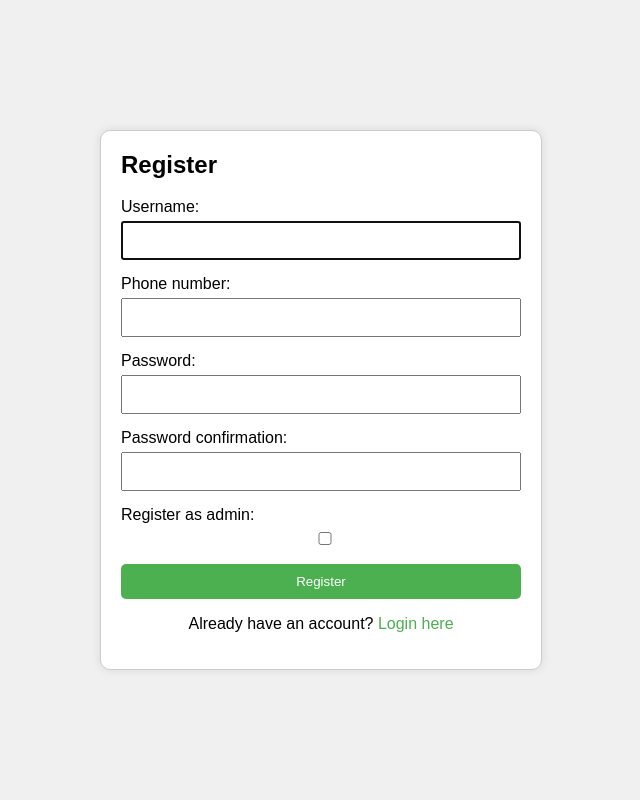
After one commit to Bonny07/DjangoLibraryManagementSystem, a Django app: page /register/ in a window 1280 px wide. The commit adds this page. Shown: the whole page, without its empty margins (319-959 px from the left). Run offline with Django 5.2, Linux system fonts and the light colour scheme.

Commit message:
version beta2.0.0 Add login and register Add user mode and admin mode

```diff
--- a/library_system/library/forms.py
+++ b/library_system/library/forms.py
@@ -1,12 +1,24 @@
 from django import forms
-from .models import Book, BorrowRecord, Author
+from django.contrib.auth.forms import UserCreationForm, AuthenticationForm
+from .models import Book, BorrowRecord, Author, CustomUser
+
+
+class CustomUserCreationForm(UserCreationForm):
+    class Meta:
+        model = CustomUser
+        fields = ['username', 'phone_number', 'password1', 'password2', 'is_admin']
+
+
+class CustomAuthenticationForm(AuthenticationForm):
+    pass
+
 
 class BookForm(forms.ModelForm):
     author_name = forms.CharField(max_length=100, required=False, label='Author Name')
 
     class Meta:
         model = Book
-        fields = ['title', 'author', 'published_date', 'total_quantity', 'available_quantity']
+        fields = ['title', 'author', 'total_quantity', 'available_quantity']
 
     def save(self, commit=True):
         author_name = self.cleaned_data.get('author_name')
@@ -15,6 +27,7 @@ class BookForm(forms.ModelForm):
             self.instance.author = author
         return super().save(commit=commit)
 
+
 class BorrowRecordForm(forms.ModelForm):
     borrow_date = forms.DateField(widget=forms.DateInput(attrs={'type': 'date'}))
     return_date = forms.DateField(widget=forms.DateInput(attrs={'type': 'date'}), required=False)
@@ -22,3 +35,34 @@ class BorrowRecordForm(forms.ModelForm):
     class Meta:
         model = BorrowRecord
         fields = ['book', 'borrower', 'borrow_date', 'return_date']
+
+
+from django import forms
+from django.contrib.auth.forms import UserCreationForm
+from .models import CustomUser
+
+
+class CustomUserCreationForm(UserCreationForm):
+    is_admin = forms.BooleanField(required=False, label='Register as admin')
+
+    class Meta:
+        model = CustomUser
+        fields = ('username', 'phone_number', 'password1', 'password2', 'is_admin')
+
+
+class CustomAuthenticationForm(AuthenticationForm):
+    class Meta:
+        model = CustomUser
+        fields = ('username', 'password')
+
+
+class BookForm(forms.ModelForm):
+    class Meta:
+        model = Book
+        fields = ['title', 'author', 'total_quantity', 'available_quantity']
+
+
+class BorrowRecordForm(forms.ModelForm):
+    class Meta:
+        model = BorrowRecord
+        fields = ['book', 'borrower', 'borrow_date', 'return_date']
--- a/library_system/library/models.py
+++ b/library_system/library/models.py
@@ -1,4 +1,9 @@
+from django.contrib.auth.models import AbstractUser
 from django.db import models
+
+class CustomUser(AbstractUser):
+    phone_number = models.CharField(max_length=15, unique=True)
+    is_admin = models.BooleanField(default=False)
 
 class Author(models.Model):
     name = models.CharField(max_length=100)
@@ -8,7 +13,6 @@ class Book(models.Model):
     author = models.ForeignKey(Author, on_delete=models.CASCADE)
     total_quantity = models.PositiveIntegerField()
     available_quantity = models.PositiveIntegerField()
-    published_date = models.DateField(null=True, blank=True)  # 修改此行
 
 class BorrowRecord(models.Model):
     book = models.ForeignKey(Book, on_delete=models.CASCADE)
--- a/library_system/library/serializers.py
+++ b/library_system/library/serializers.py
@@ -1,10 +1,12 @@
 from rest_framework import serializers
 from .models import Author, Book, BorrowRecord
+
 
 class AuthorSerializer(serializers.ModelSerializer):
     class Meta:
         model = Author
         fields = ['name']
+
 
 class BookSerializer(serializers.ModelSerializer):
     author = AuthorSerializer()
@@ -13,6 +15,7 @@ class BookSerializer(serializers.ModelSerializer):
         model = Book
         fields = ['title', 'author', 'published_date']
 
+
 class BorrowRecordSerializer(serializers.ModelSerializer):
     book = BookSerializer()
 
--- /dev/null
+++ b/library_system/library/templates/registration/register.html
@@ -0,0 +1,96 @@
+<!DOCTYPE html>
+<html>
+<head>
+    <title>Register</title>
+    <style>
+        body {
+            font-family: Arial, sans-serif;
+            display: flex;
+            justify-content: center;
+            align-items: center;
+            height: 100vh;
+            margin: 0;
+            background-color: #f0f0f0;
+        }
+        .register-container {
+            width: 400px;
+            padding: 20px;
+            border: 1px solid #ccc;
+            border-radius: 10px;
+            background-color: #fff;
+            box-shadow: 0 0 10px rgba(0, 0, 0, 0.1);
+        }
+        .register-container h2 {
+            margin-top: 0;
+        }
+        .register-container .form-group {
+            margin-bottom: 15px;
+        }
+        .register-container label {
+            display: block;
+            margin-bottom: 5px;
+        }
+        .register-container input,
+        .register-container select {
+            width: 100%;
+            padding: 10px;
+            box-sizing: border-box;
+        }
+        .register-container button {
+            width: 100%;
+            padding: 10px;
+            background-color: #4CAF50;
+            color: white;
+            border: none;
+            border-radius: 5px;
+            cursor: pointer;
+        }
+        .register-container button:hover {
+            background-color: #45a049;
+        }
+        .login-link {
+            text-align: center;
+            margin-top: 10px;
+        }
+        .login-link a {
+            color: #4CAF50;
+            text-decoration: none;
+        }
+        .login-link a:hover {
+            text-decoration: underline;
+        }
+    </style>
+</head>
+<body>
+    <div class="register-container">
+        <h2>Register</h2>
+        <form method="post">
+            {% csrf_token %}
+            <div class="form-group">
+                {{ form.username.label_tag }}
+                {{ form.username }}
+            </div>
+            <div class="form-group">
+                {{ form.phone_number.label_tag }}
+                {{ form.phone_number }}
+            </div>
+            <div class="form-group">
+                {{ form.password1.label_tag }}
+                {{ form.password1 }}
+            </div>
+            <div class="form-group">
+                {{ form.password2.label_tag }}
+                {{ form.password2 }}
+            </div>
+            <div class="form-group">
+                {{ form.is_admin.label_tag }}
+                {{ form.is_admin }}
+            </div>
+            <button type="submit">Register</button>
+        </form>
+        <div class="login-link">
+            <p>Already have an account? <a href="{% url 'login' %}">Login here</a></p>
+        </div>
+    </div>
+</body>
+</html>
--- a/library_system/library/urls.py
+++ b/library_system/library/urls.py
@@ -3,10 +3,11 @@ from . import views
 
 urlpatterns = [
     path('', views.index, name='index'),
-    path('add_book/', views.add_book, name='add_book'),
+    path('my_books/', views.my_books, name='my_books'),
     path('borrow_book/<int:pk>/', views.borrow_book, name='borrow_book'),
-    path('my_books/', views.my_books, name='my_books'),
     path('return_book/<int:pk>/', views.return_book, name='return_book'),
     path('delete_book/<int:pk>/', views.delete_book, name='delete_book'),
     path('update_book/<int:pk>/', views.update_book, name='update_book'),
+    path('add_book/', views.add_book, name='add_book'),
+    path('redirect_user/', views.redirect_user, name='redirect_user'),
 ]
--- a/library_system/library/views.py
+++ b/library_system/library/views.py
@@ -1,35 +1,96 @@
-from django.db.models import Q
 from django.shortcuts import render, redirect, get_object_or_404
+from django.contrib.auth import login, logout
+from .forms import CustomUserCreationForm, CustomAuthenticationForm, BookForm, BorrowRecordForm
 from django.contrib import messages
 from .models import Book, Author, BorrowRecord
+from django.contrib.auth.decorators import login_required
+from django.contrib.auth.views import LoginView, LogoutView
 from datetime import date
+from django.contrib.admin.views.decorators import staff_member_required
 
+from django.shortcuts import render, redirect
+from django.contrib.auth import login
+from .forms import CustomUserCreationForm
+
+
+def register(request):
+    if request.method == 'POST':
+        form = CustomUserCreationForm(request.POST)
+        if form.is_valid():
+            user = form.save(commit=False)
+            user.is_staff = form.cleaned_data['is_admin']
+            user.is_superuser = form.cleaned_data['is_admin']
+            user.save()
+            login(request, user)
+            return redirect('index')
+    else:
+        form = CustomUserCreationForm()
+    return render(request, 'registration/register.html', {'form': form})
+
+
+@login_required
+def redirect_user(request):
+    if request.user.is_admin:
+        return redirect('index')
+    else:
+        return redirect('my_books')
+
+
+from django.shortcuts import render, redirect, get_object_or_404
+from django.contrib.auth.decorators import login_required
+from django.contrib import messages
+from .models import Book, Author
+
+
+@login_required
 def index(request):
-    edit_mode = request.GET.get('edit_mode') == 'true'
-    id_query = request.GET.get('id_query')
-    title_query = request.GET.get('title_query')
-    author_query = request.GET.get('author_query')
+    edit_mode = 'edit_mode' in request.GET and request.GET['edit_mode'] == 'true'
+    new_edit_mode = not edit_mode
+    edit_button_text = 'Edit Mode' if not edit_mode else 'View Mode'
+
+    id_query = request.GET.get('id_query', '')
+    title_query = request.GET.get('title_query', '')
+    author_query = request.GET.get('author_query', '')
+
     books = Book.objects.all()
-
     if id_query:
-        books = books.filter(id__icontains=id_query)
+        books = books.filter(id=id_query)
     if title_query:
         books = books.filter(title__icontains=title_query)
     if author_query:
         books = books.filter(author__name__icontains=author_query)
 
-    authors = Author.objects.filter(book__isnull=False).distinct()
-    new_edit_mode = 'false' if edit_mode else 'true'
-    edit_button_text = 'Save' if edit_mode else 'Edit'
+    authors = Author.objects.all()
+
+    if request.method == 'POST':
+        title = request.POST.get('title')
+        author_name = request.POST.get('author')
+        total_quantity = request.POST.get('total_quantity')
+        available_quantity = request.POST.get('available_quantity')
+
+        if title and author_name and total_quantity and available_quantity:
+            author, created = Author.objects.get_or_create(name=author_name)
+            Book.objects.create(
+                title=title,
+                author=author,
+                total_quantity=int(total_quantity),
+                available_quantity=int(available_quantity)
+            )
+            messages.success(request, 'Book added successfully')
+            return redirect('index')
+        else:
+            messages.error(request, 'Please fill out all fields.')
 
     context = {
         'books': books,
         'authors': authors,
         'edit_mode': edit_mode,
-        'new_edit_mode': new_edit_mode,
+        'new_edit_mode': 'true' if not edit_mode else 'false',
         'edit_button_text': edit_button_text,
     }
+
     return render(request, 'library/index.html', context)
+
 
 def add_book(request):
     if request.method == 'POST':
@@ -44,23 +105,27 @@ def add_book(request):
         messages.success(request, 'Book added successfully.')
     return redirect('index')
 
+
 def borrow_book(request, pk):
     book = get_object_or_404(Book, pk=pk)
     if book.available_quantity > 0:
         book.available_quantity -= 1
         book.save()
-        BorrowRecord.objects.create(book=book, borrower='John Doe', borrow_date=date.today())
+        BorrowRecord.objects.create(book=book, borrower=request.user.username, borrow_date=date.today())
         messages.success(request, 'Book borrowed successfully.')
     else:
         messages.error(request, 'No available copies left.')
     return redirect('index')
 
+
+@login_required
 def my_books(request):
-    borrowed_books = BorrowRecord.objects.filter(borrower='John Doe')
+    borrowed_books = BorrowRecord.objects.filter(borrower=request.user.username)
     context = {
         'borrowed_books': borrowed_books,
     }
     return render(request, 'library/my_books.html', context)
+
 
 def return_book(request, pk):
     record = get_object_or_404(BorrowRecord, pk=pk)
@@ -70,12 +135,16 @@ def return_book(request, pk):
     messages.success(request, 'Book returned successfully.')
     return redirect('my_books')
 
+
+@staff_member_required
 def delete_book(request, pk):
     book = get_object_or_404(Book, pk=pk)
     book.delete()
     messages.success(request, 'Book deleted successfully.')
     return redirect('index')
 
+
+@staff_member_required
 def update_book(request, pk):
     book = get_object_or_404(Book, pk=pk)
     if request.method == 'POST':
@@ -92,3 +161,20 @@ def update_book(request, pk):
         book.save()
         messages.success(request, 'Book updated successfully.')
     return redirect('index')
+
+
+def custom_logout(request):
+    logout(request)
+    return redirect('login')
+
+
+from django.shortcuts import redirect
+from django.contrib.auth.decorators import login_required
+
+
+@login_required
+def redirect_user(request):
+    if request.user.is_superuser:
+        return redirect('admin:index')
+    else:
+        return redirect('index')
--- a/library_system/library_system/urls.py
+++ b/library_system/library_system/urls.py
@@ -1,10 +1,12 @@
 from django.contrib import admin
 from django.urls import path, include
-from django.contrib.auth import views as auth_views
+from django.contrib.auth.views import LoginView
+from library.views import register, redirect_user, custom_logout
 
 urlpatterns = [
     path('admin/', admin.site.urls),
+    path('register/', register, name='register'),
+    path('accounts/login/', LoginView.as_view(template_name='registration/login.html'), name='login'),
+    path('accounts/logout/', custom_logout, name='logout'),  # 使用自定义登出视图
     path('', include('library.urls')),
-    path('accounts/login/', auth_views.LoginView.as_view(), name='login'),
-    path('accounts/logout/', auth_views.LogoutView.as_view(), name='logout'),
 ]
--- a/library_system/manage.py
+++ b/library_system/manage.py
@@ -11,9 +11,7 @@ def main():
         from django.core.management import execute_from_command_line
     except ImportError as exc:
         raise ImportError(
-            "Couldn't import Django. Are you sure it's installed and "
-            "available on your PYTHONPATH environment variable? Did you "
-            "forget to activate a virtual environment?"
+            "Couldn't import Django. Are you sure it's installed and available on your PYTHONPATH environment variable? Did you forget to activate a virtual environment?"
         ) from exc
     execute_from_command_line(sys.argv)
 
```
Also changed, not shown: library_system/library/templates/base.html (added, +41 -0 lines), library_system/library/templates/library/admin_home.html (added, +13 -0 lines), library_system/library/templates/library/index.html (+120 -9 lines), library_system/library/templates/library/user_home.html (added, +13 -0 lines), library_system/library/templates/registration/login.html (added, +83 -0 lines), library_system/library_system/settings.py (+5 -31 lines), library_system/db.sqlite3, library_system/library/migrations/0001_initial.py, library_system/library/migrations/0002_book_quantity.py (deleted), library_system/library/migrations/0003_rename_quantity_book_available_quantity_and_more.py (deleted), library_system/library/templates/registration/__init__.py (added).
